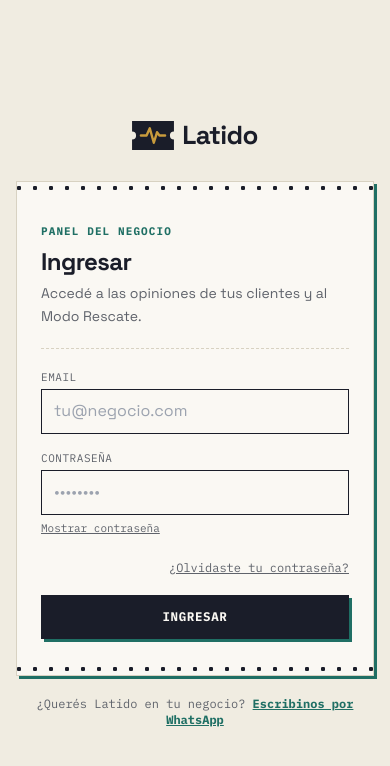
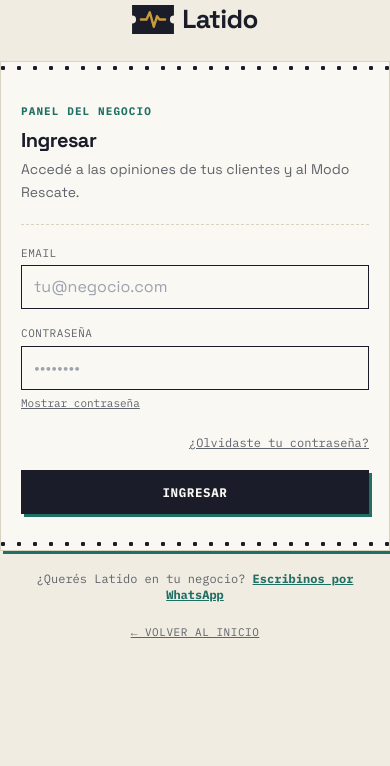
Before and after one commit to LautaroLeall/Latido-Front, a React (Vite) app: page /login in a window 390 px wide. Shown: the top 766 px of the page. Built offline with nearby package versions, Linux system fonts and the light colour scheme; no server answers.

Commit message:
refactor(auth): adaptar AuthLayout al shell compartido de autenticacion

```diff
--- a/src/features/auth/AuthLayout.jsx
+++ b/src/features/auth/AuthLayout.jsx
@@ -4,26 +4,38 @@ import LatidoLogo from '../../components/branding/LatidoLogo';
 import TicketCard from '../../components/ui/TicketCard';
 
 /**
- * Layout común de las pantallas de autenticación: ticket centrado con la marca.
+ * Ticket de formulario de autenticación.
+ * Vive dentro de AuthShell (que provee el sidebar en escritorio y las transiciones direccionales).
  */
 export default function AuthLayout({ eyebrow, title, subtitle, children, footer }) {
   return (
-    <div className="min-h-screen flex flex-col items-center justify-center px-4 py-10">
-      <Link to="/" className="mb-6" aria-label="Volver al inicio de Latido">
+    <div className="w-full flex flex-col items-center">
+      {/* Logo visible solo en móvil y tablet (<lg) */}
+      <Link to="/" className="lg:hidden mb-5 sm:mb-6" aria-label="Volver al inicio de Latido">
         <LatidoLogo fontSize={26} symWidth={42} />
       </Link>
 
-      <TicketCard className="w-full max-w-[420px]" bodyClassName="px-6 py-6">
+      <TicketCard className="w-full" bodyClassName="px-5 sm:px-7 py-6 sm:py-7">
         {eyebrow && (
           <span className="font-mono text-[11px] uppercase tracking-widest text-teal font-bold">{eyebrow}</span>
         )}
-        <h1 className="text-2xl font-bold tracking-tight mt-1">{title}</h1>
+        <h1 className="text-xl sm:text-2xl font-bold tracking-tight mt-1 break-words">{title}</h1>
         {subtitle && <p className="text-sm text-muted mt-1 leading-relaxed">{subtitle}</p>}
         <div className="border-t-[1.5px] border-dashed border-line-gray my-5" />
         {children}
       </TicketCard>
 
-      {footer && <div className="mt-5 font-mono text-xs text-muted text-center space-y-1">{footer}</div>}
+      {footer && (
+        <div className="mt-5 w-full px-2 font-mono text-xs text-muted text-center space-y-1 break-words">
+          {footer}
+        </div>
+      )}
+
+      <div className="lg:hidden mt-4 text-center">
+        <Link to="/" className="font-mono text-[11px] uppercase tracking-wider text-muted hover:text-ink underline">
+          ← Volver al inicio
+        </Link>
+      </div>
     </div>
   );
 }
```
